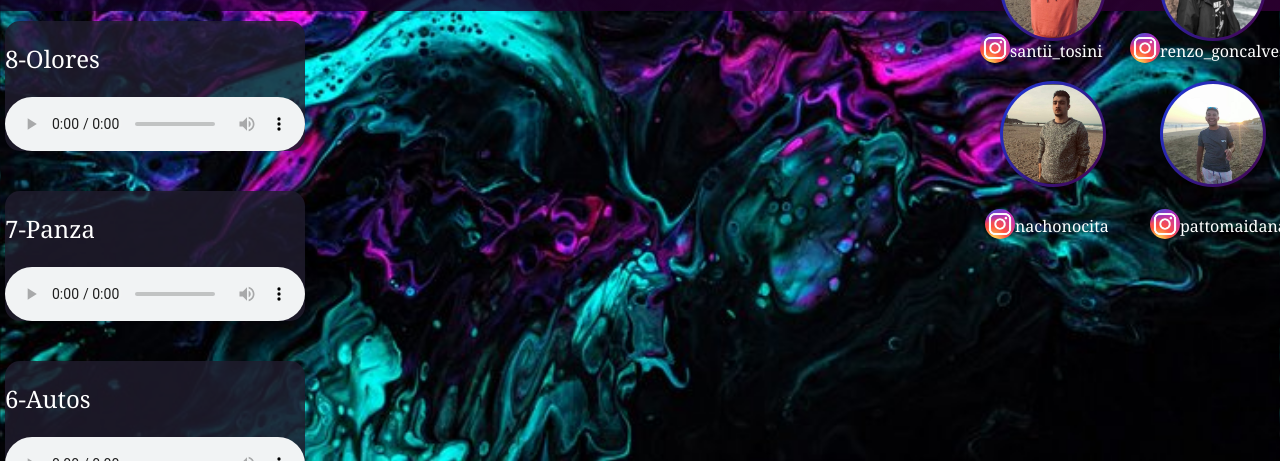
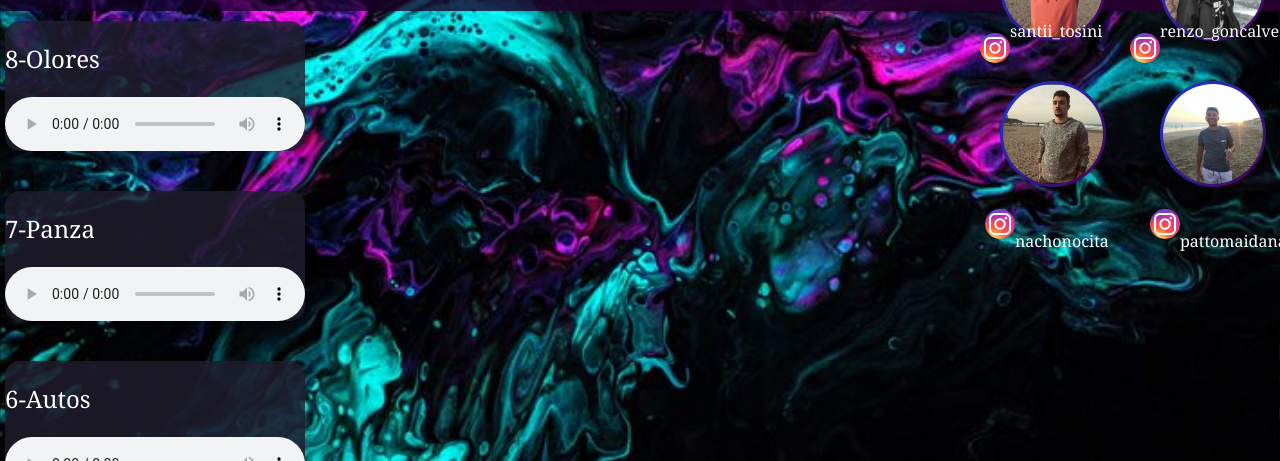
Before and after one commit to IgnacioTosini/IgnacioTosini.github.io, a plain HTML site: page index.html in a window 1280 px wide. Shown: the part 339-800 px from the top of the page. Drawn offline with nearby package versions, Linux system fonts and the light colour scheme; a web font is replaced by a local one.

Commit message:
Update Estilo.css

```diff
--- a/Estilo.css
+++ b/Estilo.css
@@ -309,7 +309,8 @@ Objet position (hace que la imagen se adapte al lado que quieras)*/
     height: 30px;
     float: right;
     left: 480px;
-    top: 50px;
+    top: 65px;
+    text-decoration: none;
     font-family: Georgia, 'Times New Roman', Times, serif;
 }
 
@@ -332,8 +333,9 @@ Objet position (hace que la imagen se adapte al lado que quieras)*/
 .texto2 {
     position: absolute;
     float: right;
-    bottom: 65px;
+    bottom: 85px;
     left: 80px;
+    text-decoration: none;
     font-family: Georgia, 'Times New Roman', Times, serif;
 }
 
@@ -357,7 +359,8 @@ Objet position (hace que la imagen se adapte al lado que quieras)*/
     position: absolute;
     float: right;
     left: 190px;
-    bottom: 65px;
+    bottom: 85px;
+    text-decoration: none;
     font-family: Georgia, 'Times New Roman', Times, serif;
 }
 
@@ -382,7 +385,8 @@ Objet position (hace que la imagen se adapte al lado que quieras)*/
     height: 30px;
     float: right;
     left: 515px;
-    top: 50px;
+    top: 65px;
+    text-decoration: none;
     font-family: Georgia, 'Times New Roman', Times, serif;
 }
 
```
